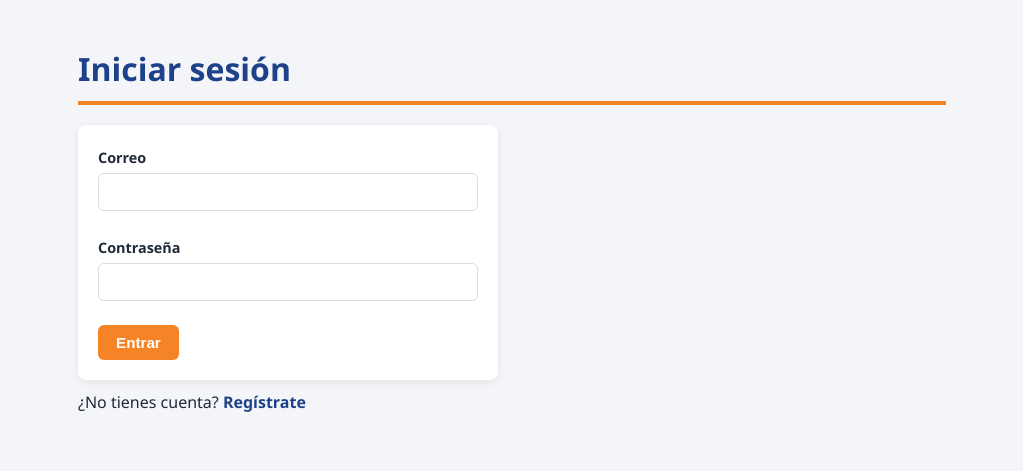
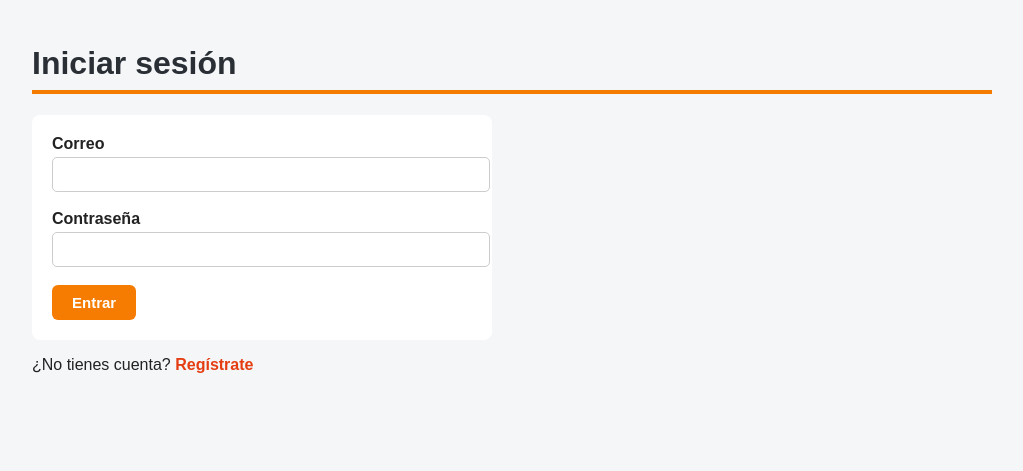
Before and after one commit to Keysy2740/mi-proyecto-sof, a PHP site: page /ingreso.php in a window 1280 px wide. Shown: the top 471 px of the page, without its empty margins (128-1151 px from the left). Run offline with PHP 8.4, Linux system fonts and the light colour scheme.

Commit message:
los estilos con los colores del logo

```diff
--- a/style.css
+++ b/style.css
@@ -1,180 +1,225 @@
+/* Estilos generales de la Liga de Básquetbol */
+/* Colores tomados del logo: naranja, rojo, plata y gris oscuro */
 
-:root {
-  --color-principal: #1d428a;   /* azul de los encabezados */
-  --color-acento:    #f58426;   /* naranja de botones y detalles */
-  --color-fondo:     #f3f5f9;   /* fondo de la página */
-  --color-tarjeta:   #ffffff;   /* fondo de tablas y formularios */
-  --color-texto:     #1f2937;
-  --color-borde:     #d9dee8;
+/* Configuración general de la página */
+body {
+  font-family: Arial, sans-serif;
+  background-color: #f5f6f8;
+  color: #222222;
+  max-width: 960px;
+  margin: 0 auto;
+  padding: 20px;
 }
 
-* {
-  box-sizing: border-box;
+/* Títulos */
+h1 {
+  color: #2a2f36;
+  border-bottom: 4px solid #f57c00;
+  padding-bottom: 8px;
+  margin-top: 25px;
 }
 
-body {
-  font-family: "Segoe UI", Arial, sans-serif;
-  background: var(--color-fondo);
-  color: var(--color-texto);
-  max-width: 900px;
-  margin: 0 auto;
-  padding: 24px 16px 48px;
-  line-height: 1.5;
-}
-
-/* ===== Títulos ===== */
-h1 {
-  color: var(--color-principal);
-  border-bottom: 4px solid var(--color-acento);
-  padding-bottom: 8px;
-  margin-bottom: 20px;
-}
-
-/* ===== Enlaces ===== */
+/* Enlaces */
 a {
-  color: var(--color-principal);
+  color: #e53d12;
   text-decoration: none;
-  font-weight: 600;
+  font-weight: bold;
 }
 
 a:hover {
-  color: var(--color-acento);
+  color: #f57c00;
   text-decoration: underline;
 }
 
-/* ===== Tablas ===== */
+/* Encabezado con el logo y el menú */
+.encabezado {
+  display: flex;
+  justify-content: space-between;
+  align-items: center;
+  background-color: #ffffff;
+  padding: 8px 20px;
+  border-bottom: 4px solid #f57c00;
+  border-radius: 10px;
+}
+
+.encabezado img {
+  height: 60px;
+}
+
+/* Menú de navegación */
+.navegacion a {
+  color: #2a2f36;
+  padding: 8px 12px;
+  margin-left: 4px;
+}
+
+.navegacion a:hover {
+  color: #e53d12;
+  text-decoration: none;
+}
+
+/* Botón de cerrar sesión dentro del menú */
+.navegacion a.salir {
+  background-color: #2a2f36;
+  color: #ffffff;
+  border-radius: 15px;
+}
+
+/* Portada: bloque principal con el logo */
+.portada {
+  background-color: #ffffff;
+  text-align: center;
+  padding: 35px 20px;
+  margin-top: 20px;
+  border-radius: 10px;
+}
+
+.portada img {
+  width: 100%;
+  max-width: 450px;
+}
+
+/* Botones con forma de enlace */
+.boton {
+  display: inline-block;
+  background-color: #f57c00;
+  color: #ffffff;
+  padding: 10px 25px;
+  margin: 6px;
+  border-radius: 6px;
+}
+
+.boton:hover {
+  background-color: #e53d12;
+  color: #ffffff;
+  text-decoration: none;
+}
+
+/* Tarjetas del panel: se acomodan una al lado de otra */
+.tarjetas {
+  display: flex;
+  flex-wrap: wrap;
+  gap: 15px;
+  margin-top: 20px;
+}
+
+.tarjeta {
+  background-color: #ffffff;
+  width: 220px;
+  padding: 22px 18px;
+  border-top: 4px solid #f57c00;
+  border-radius: 8px;
+  color: #2a2f36;
+}
+
+.tarjeta:hover {
+  background-color: #fff3e6;
+  color: #e53d12;
+  text-decoration: none;
+}
+
+/* Tablas */
 table {
   width: 100%;
   border-collapse: collapse;
-  background: var(--color-tarjeta);
-  border-radius: 8px;
-  overflow: hidden;
-  box-shadow: 0 2px 8px rgba(0, 0, 0, 0.08);
-  margin-top: 12px;
+  background-color: #ffffff;
+  margin-top: 15px;
 }
 
 th {
-  background: var(--color-principal);
+  background-color: #2a2f36;
   color: #ffffff;
   text-align: left;
   padding: 12px;
+  border-bottom: 3px solid #f57c00;
 }
 
 td {
   padding: 10px 12px;
-  border-bottom: 1px solid var(--color-borde);
+  border-bottom: 1px solid #dddddd;
 }
 
-tr:nth-child(even) td {
-  background: #f8f9fc;
+/* Las filas cambian de color al pasar el mouse */
+tr:hover td {
+  background-color: #fff3e6;
 }
 
-tr:hover td {
-  background: #fff3e8;
+/* Formularios */
+form {
+  background-color: #ffffff;
+  padding: 20px;
+  max-width: 420px;
+  border-radius: 8px;
 }
 
-/* ===== Formularios ===== */
-form {
-  background: var(--color-tarjeta);
-  padding: 20px;
-  border-radius: 8px;
-  box-shadow: 0 2px 8px rgba(0, 0, 0, 0.08);
-  max-width: 420px;
-}
-
-/* El formulario dentro de una tabla (botón Eliminar) no lleva tarjeta */
+/* El formulario del botón Eliminar no lleva fondo blanco */
 td form {
-  background: none;
+  background-color: transparent;
   padding: 0;
-  box-shadow: none;
   max-width: none;
   display: inline;
 }
 
 label {
-  font-weight: 600;
-  font-size: 0.9rem;
+  font-weight: bold;
 }
 
-input[type="text"],
-input[type="email"],
-input[type="password"],
-input[type="number"],
-input[type="date"],
+input,
 select {
   width: 100%;
-  padding: 9px 10px;
+  padding: 8px;
   margin-top: 4px;
-  border: 1px solid var(--color-borde);
-  border-radius: 6px;
-  font-size: 1rem;
-  background: #ffffff;
+  border: 1px solid #cccccc;
+  border-radius: 5px;
+  font-size: 15px;
 }
 
 input:focus,
 select:focus {
+  border-color: #f57c00;
   outline: none;
-  border-color: var(--color-acento);
-  box-shadow: 0 0 0 3px rgba(245, 132, 38, 0.25);
 }
 
-/* El filtro de jugadores no necesita ser ancho */
+/* El filtro de jugadores se ve en una sola línea */
 form[method="GET"] {
   max-width: none;
-  display: flex;
-  align-items: center;
-  gap: 10px;
-  padding: 12px 16px;
 }
 
 form[method="GET"] select {
   width: auto;
-  margin-top: 0;
 }
 
-/* ===== Botones ===== */
+/* Botones */
 button {
-  background: var(--color-acento);
+  background-color: #f57c00;
   color: #ffffff;
   border: none;
-  padding: 9px 18px;
+  padding: 9px 20px;
   border-radius: 6px;
-  font-size: 0.95rem;
-  font-weight: 600;
+  font-size: 15px;
+  font-weight: bold;
   cursor: pointer;
 }
 
 button:hover {
-  background: #d96d12;
+  background-color: #e53d12;
 }
 
-/* El botón Eliminar de las tablas va en rojo y más pequeño */
+/* El botón Eliminar de las tablas es más pequeño y oscuro */
 td button {
-  background: #dc2626;
+  background-color: #2a2f36;
   padding: 5px 12px;
-  font-size: 0.85rem;
+  font-size: 13px;
 }
 
 td button:hover {
-  background: #b91c1c;
+  background-color: #b91c1c;
 }
 
-/* ===== Mensajes ===== */
-p[style*="color:red"] {
-  background: #fee2e2;
-  border-left: 4px solid #dc2626;
-  padding: 10px 14px;
-  border-radius: 4px;
+/* Pie de página */
+.pie {
+  text-align: center;
+  color: #777777;
+  font-size: 14px;
+  margin-top: 35px;
 }
-
-p[style*="color:green"] {
-  background: #dcfce7;
-  border-left: 4px solid #16a34a;
-  padding: 10px 14px;
-  border-radius: 4px;
-}
-
-/* ===== Textos auxiliares ===== */
-p {
-  margin: 10px 0;
-}
```
